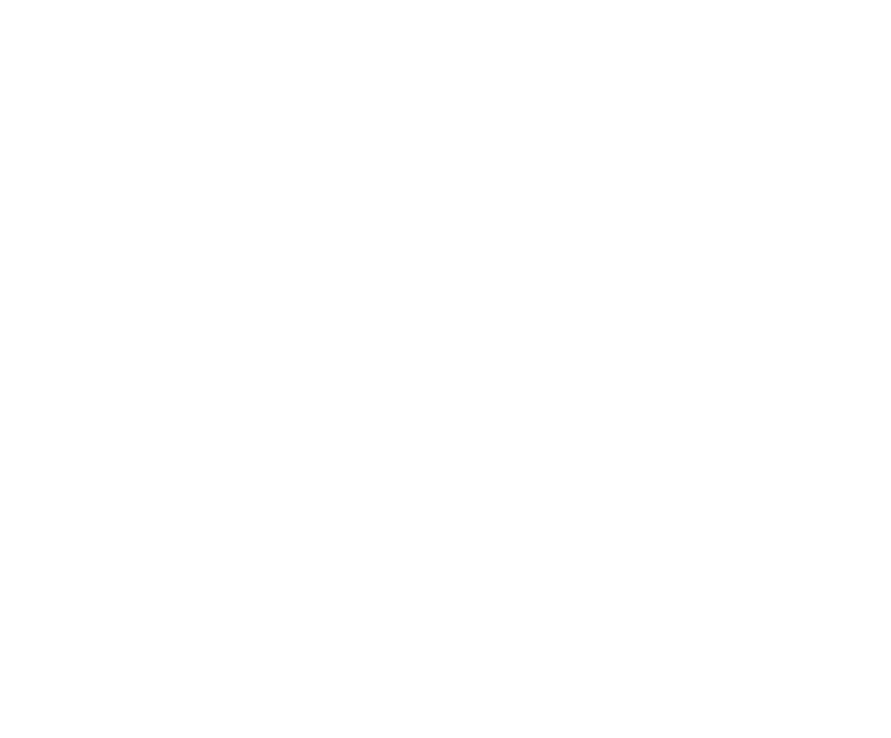
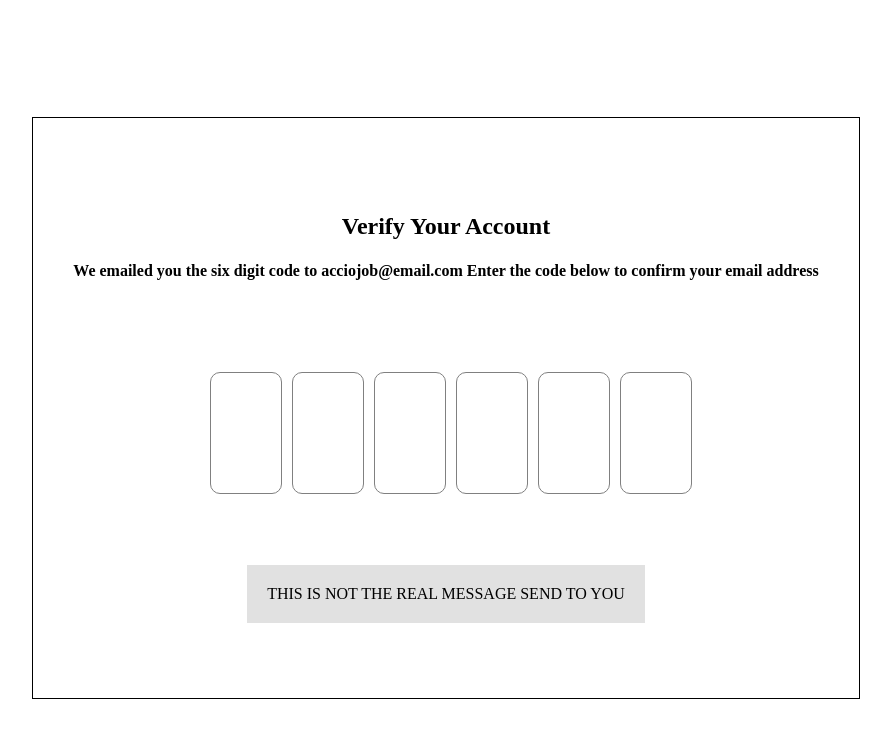
Before and after one commit to acciojob/OTP-HarshalSahgel, a website: page main.html in a window 1280 px wide. Shown: the whole page, without its empty margins (194-1085 px from the left). Drawn offline with Linux system fonts and the light colour scheme.

Commit message:
created a submission

```diff
--- a/main.html
+++ b/main.html
@@ -7,6 +7,17 @@
 </head>
 
 <body>
+	 <div class="box">
+      <div class="firstDiv">
+        <h2 id="verification_heading">Verify Your Account</h2>
+        <h4 id="verification_subtext">
+          We emailed you the six digit code to acciojob@email.com Enter the code
+          below to confirm your email address
+        </h4>
+      </div>
+      <div class="code-container"></div>
+      <div class="alert">THIS IS NOT THE REAL MESSAGE SEND TO YOU</div>
+    </div>
 	<!-- the entire body must be written by student -->
     <script type="text/javascript" src="./script.js">
 </script>
--- a/script.js
+++ b/script.js
@@ -1 +1,36 @@
 //your JS code here. If required.
+function onfocus(e){
+const currentElement = e.target;
+if(currentElement.value){
+    currentElement.nextElementSibling && currentElement.nextElementSibling.focus();
+}
+}
+
+const code_container = document.querySelector(".code-container");
+const numberOfInput = 6;
+// let lastIndexElement = null;
+
+for(let i = 1; i <= numberOfInput; i++){
+   const code = document.createElement("input");
+   code.maxLength = 1;
+   code.className = "code";
+
+    code.addEventListener("input", onfocus)
+   code_container.appendChild(code);
+}
+
+document.addEventListener("keyup", (e) =>{
+   console.log(e);
+   if(e.key === "Backspace"){
+
+    if(e.target.value){
+       e.target.value = "";
+       e.target.previousElementSibling.focus();
+    }else{
+        e.target.previousElementSibling.focus();
+        e.target.previousElementSibling.value = "";
+    }
+
+
+   }
+});
--- a/styles.css
+++ b/styles.css
@@ -1 +1,34 @@
 /*  your css code here. If applicable */
+ body {
+        display: flex;
+        justify-content: center;
+        align-items: center;
+        height: 100vh;
+      }
+      .box {
+        display: flex;
+        justify-content: space-around;
+        align-items: center;
+        flex-direction: column;
+        border: 1px solid black;
+        padding: 40px;
+        height: 500px;
+      }
+      .firstDiv {
+        text-align: center;
+      }
+
+      .code {
+        border: 0.5px solid gray;
+        width: 50px;
+        height: 100px;
+        padding: 10px;
+        margin-left: 10px;
+        text-align: center;
+        font-size: 25px;
+        border-radius: 10px;
+      }
+      .alert {
+        background-color: rgba(128, 128, 128, 0.24);
+        padding: 20px;
+      }
```
